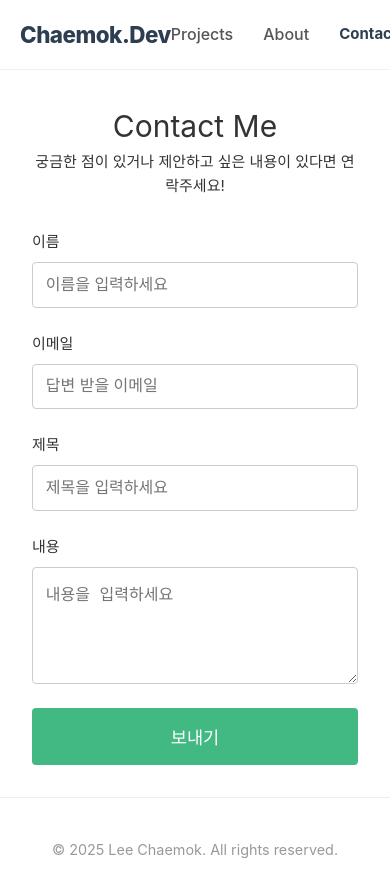
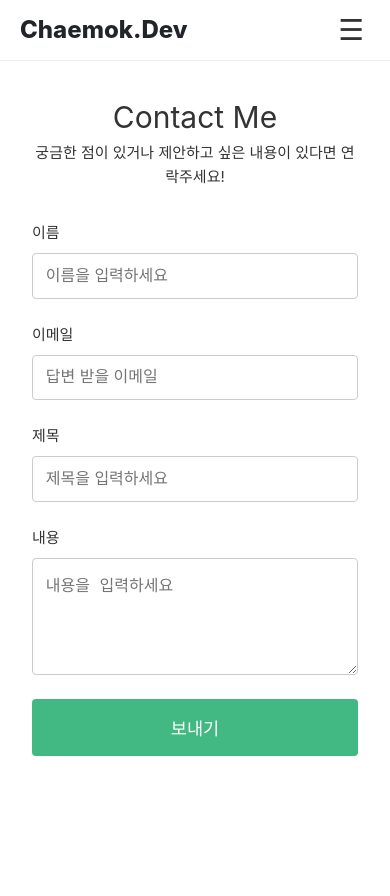
Before and after one commit to Chaemok/chaemok.github.io, a Vue app in the folder frontend/: page /contact in a window 390 px wide. Shown: the top 896 px of the page. After the commit the page ends 844 px from the top, so only its background shows below. Built offline with nearby package versions, Linux system fonts and the light colour scheme; a web font is replaced by a local one.

Commit message:
UI update : mobile2

```diff
--- a/frontend/src/App.vue
+++ b/frontend/src/App.vue
@@ -1,101 +1,139 @@
 <script setup>
+import { ref } from 'vue'
 import { RouterLink, RouterView } from 'vue-router'
+
+// 1. 메뉴가 열렸는지 닫혔는지 상태를 저장하는 변수
+const isMenuOpen = ref(false)
+
+// 2. 햄버거 버튼 누르면 열렸다 닫혔다 하는 함수
+const toggleMenu = () => {
+  isMenuOpen.value = !isMenuOpen.value
+}
+
+// 3. 메뉴 클릭하면 닫히게 하는 함수 (모바일에서 이동 후 메뉴 닫기 위함)
+const closeMenu = () => {
+  isMenuOpen.value = false
+}
 </script>
 
 <template>
-  <div class="layout">
-    <header class="app-header">
-      <div class="header-container">
-        <RouterLink to="/" class="logo">Chaemok.Dev</RouterLink>
+  <header>
+    <div class="wrapper">
+      <div class="logo">
+        <RouterLink to="/" @click="closeMenu">Chaemok.Dev</RouterLink>
+      </div>
 
-        <nav class="nav-menu">
-          <RouterLink to="/projects" class="nav-link">Projects</RouterLink>
-          <RouterLink to="/about" class="nav-link">About</RouterLink>
-          <RouterLink to="/contact">Contact</RouterLink>
-        </nav>
-      </div>
-    </header>
+      <nav class="desktop-nav">
+        <RouterLink to="/">Home</RouterLink>
+        <RouterLink to="/projects">Projects</RouterLink>
+        <RouterLink to="/contact">Contact</RouterLink>
+      </nav>
 
-    <main class="app-main">
-      <RouterView />
-    </main>
+      <button class="hamburger-btn" @click="toggleMenu">
+        ☰
+      </button>
+    </div>
 
-    <footer class="app-footer">
-      <p>© 2025 Lee Chaemok. All rights reserved. </p>
-    </footer>
-  </div>
+    <nav class="mobile-nav" :class="{ 'open': isMenuOpen }">
+      <RouterLink to="/" @click="closeMenu">Home</RouterLink>
+      <RouterLink to="/projects" @click="closeMenu">Projects</RouterLink>
+      <RouterLink to="/contact" @click="closeMenu">Contact</RouterLink>
+    </nav>
+  </header>
+
+  <RouterView />
 </template>
 
 <style scoped>
-/* 레이아웃 잡기 */
-.layout {
-  display: flex;
-  flex-direction: column;
-  min-height: 100vh;
+/* 헤더 전체 레이아웃 */
+header {
+  background-color: white;
+  border-bottom: 1px solid #eee;
+  position: sticky; /* 스크롤 내려도 상단 고정 */
+  top: 0;
+  z-index: 1000;
 }
 
-/* 헤더 스타일 */
-.app-header {
-  position: sticky;
-  top: 0;
-  z-index: 100;
-  background-color: rgba(255, 255, 255, 0.9); /* 살짝 투명해서 고급스러움 */
-  backdrop-filter: blur(10px); /* 뒤에 내용이 흐릿하게 비침 */
-  border-bottom: 1px solid #f1f1f1;
-  height: 70px;
+.wrapper {
+  max-width: 1100px;
+  margin: 0 auto;
+  padding: 0 20px;
+  height: 60px;
   display: flex;
   align-items: center;
+  justify-content: space-between; /* 로고와 메뉴 양끝 정렬 */
 }
 
-.header-container {
-  width: 100%;
-  max-width: 1100px; /* HomeView 컨테이너와 너비 맞춤 */
-  margin: 0 auto;
-  padding: 0 20px;
-  display: flex;
-  justify-content: space-between;
-  align-items: center;
+.logo a {
+  font-size: 1.5rem;
+  font-weight: 800;
+  color: #212529;
+  text-decoration: none;
 }
 
-/* 로고 스타일 */
-.logo {
-  font-size: 1.4rem;
-  font-weight: 800;
-  color: #2c3e50;
-  letter-spacing: -0.5px;
+/* 데스크탑 메뉴 스타일 */
+.desktop-nav a {
+  margin-left: 20px;
+  text-decoration: none;
+  color: #495057;
+  font-weight: 500;
+  transition: color 0.2s;
 }
 
-/* 네비게이션 링크 스타일 */
-.nav-menu {
-  display: flex;
-  gap: 30px;
+.desktop-nav a:hover, .desktop-nav a.router-link-active {
+  color: #42b883;
 }
 
-.nav-link {
-  font-size: 1rem;
-  font-weight: 500;
-  color: #555;
-  position: relative;
+/* 햄버거 버튼 (기본적으로 숨김) */
+.hamburger-btn {
+  display: none; /* PC에서는 안 보임 */
+  background: none;
+  border: none;
+  font-size: 1.8rem;
+  cursor: pointer;
+  color: #333;
 }
 
-.nav-link:hover, .router-link-active {
-  color: #2c3e50;
-  font-weight: 700;
+/* 모바일 메뉴 박스 (기본적으로 숨김 + 디자인) */
+.mobile-nav {
+  display: none; /* 평소엔 숨김 */
+  background-color: white;
+  border-bottom: 1px solid #eee;
+  flex-direction: column;
+  padding: 10px 0;
 }
 
-/* 메인 컨텐츠 영역 */
-.app-main {
-  flex: 1; /* 푸터를 바닥으로 밀어내기 위함 */
-  width: 100%;
+.mobile-nav a {
+  display: block; /* 한 줄에 하나씩 */
+  padding: 15px 20px;
+  text-decoration: none;
+  color: #333;
+  font-weight: 600;
+  border-bottom: 1px solid #f8f9fa;
 }
 
-/* 푸터 스타일 */
-.app-footer {
-  text-align: center;
-  padding: 40px 0;
-  font-size: 0.9rem;
-  color: #999;
-  border-top: 1px solid #eee;
-  margin-top: auto;
+.mobile-nav a:hover {
+  background-color: #f8f9fa;
+  color: #42b883;
+}
+
+/* =========================================
+   📱 반응형 (768px 이하 모바일 화면)
+   ========================================= */
+@media (max-width: 768px) {
+  /* 데스크탑 메뉴 숨기기 */
+  .desktop-nav {
+    display: none;
+  }
+
+  /* 햄버거 버튼 보이기 */
+  .hamburger-btn {
+    display: block;
+  }
+
+  /* 모바일 메뉴가 'open' 클래스를 가지면 보이기 */
+  .mobile-nav.open {
+    display: flex; /* 열리면 보임 */
+  }
 }
 </style>
--- a/frontend/src/views/ContactView.vue
+++ b/frontend/src/views/ContactView.vue
@@ -44,9 +44,9 @@
 // 2. 폼 제출 함수
 const submitForm = async () => {
   try {
-    // ⚠️ 주의: 배포 후에는 이 주소를 'https://chaemok-portfolio-api.onrender.com/api/contact/' 로 바꿔야 합니다.
+    // ⚠️ 주의: 배포 후에는 이 주소를 'https://chaemok-github-io.onrender.com/api/contact/' 로 바꿔야 합니다.
     // const API_URL = 'http://127.0.0.1:8000/api/contact/';
-    const API_URL = 'https://chaemok-portfolio-api.onrender.com/api/contact/';
+    const API_URL = 'https://chaemok-githib-io.onrender.com/api/contact/';
     const response = await axios.post(API_URL, form.value);
 
     if (response.status === 201) {
```
Also changed, not shown: 1 other file (tests, documents, lock files or other folders).
